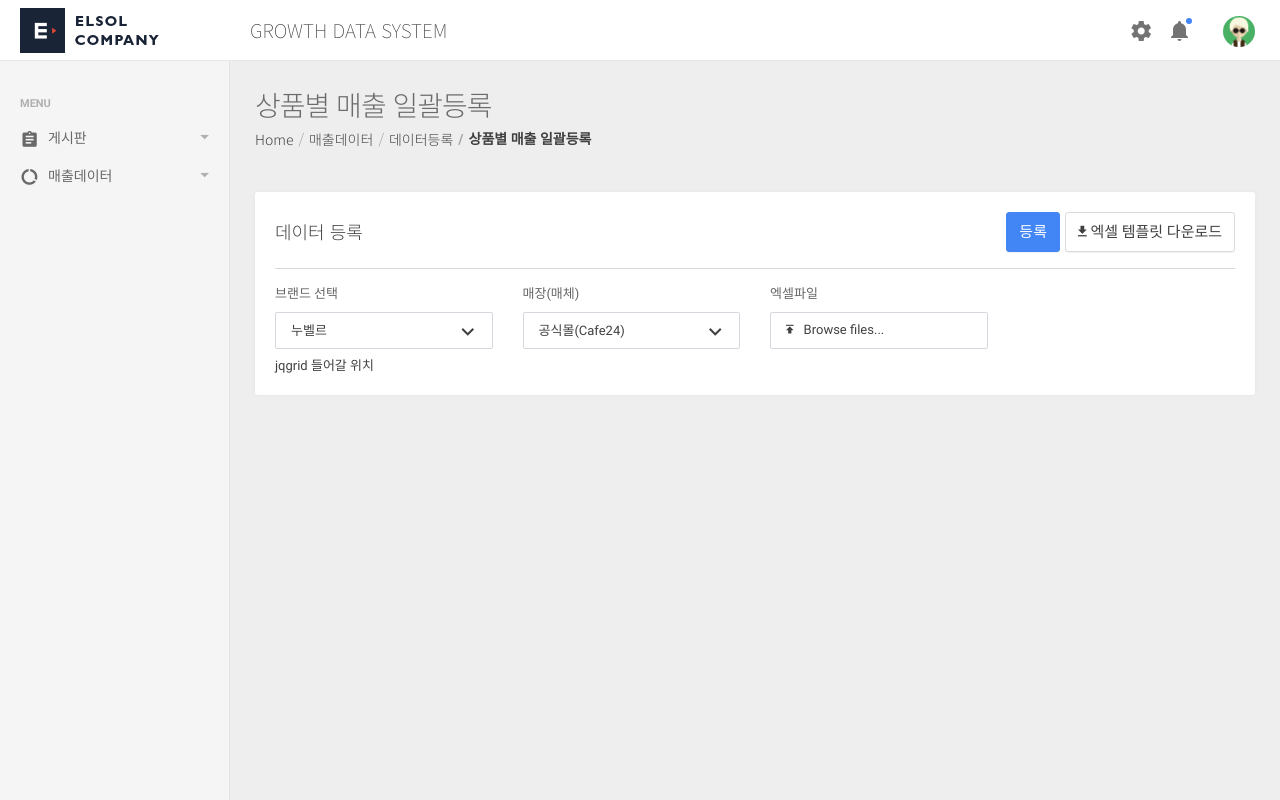
After one commit to elsolcom/gds-ui, a PHP site: page /batch.php in a window 1280 px wide. The commit adds this page. Run offline with PHP 8.4, Linux system fonts and the light colour scheme; some web fonts are replaced.

Commit message:
1. 퍼블리싱 : 매출데이터 > 데이터 등록 > 상품별 매출 일괄등록 2. 게시판 쓰기 > 상단의 설정탭의 버튼 그룹 위치 이동

```diff
--- a/html/assets/css/custom.css
+++ b/html/assets/css/custom.css
@@ -98,6 +98,7 @@ label {cursor:pointer}
 .text_left{text-align:left}
 .text_center{text-align:center}
 
+.flex_box {display:flex;display: -ms-flexbox}
 .justify_end {justify-content:flex-end;-ms-flex-pack: end}
 .justify_center {justify-content:center;-ms-flex-pack: center}
 .justify_around {justify-content:space-around}
@@ -114,10 +115,12 @@ label {cursor:pointer}
 .sender .author-detail-description {line-height: 1.5em}
 .sender .author-detail-description {font-size: 0.8462rem;color: #999999}
 .email-head-title {font-weight: 100}
-.email-compose-fields .attachments .inputfile + label {padding: 10px 20px}
+.inputfile.inputfile-sm + label {padding: 3.5px 15px}
+.inputfile.inputfile-md + label {padding: 10px 20px;font-size: 1.2rem}
 .custom-controls-stacked .custom-control {display: inline-block;margin-right: 1.1105rem}
 .datetimepicker.input-group {padding: 0}
 .accordion.accordion-sm .card-header button {font-size: 1.185rem}
+.card-header-flex {display: flex;justify-content: space-between;align-items: center}
 
 @media (max-width: 767.98px) {
   .table-responsive .table {min-width: 600px}
--- /dev/null
+++ b/html/batch.php
@@ -0,0 +1,115 @@
+<?php include("include/head.php"); ?>
+
+  <body>
+    <div class="be-wrapper">
+
+      <?php include("include/nav.php"); ?>
+
+      <?php include("include/sidebar.php"); ?>
+
+      <div class="be-content">
+        <div class="page-head">
+          <h2 class="page-head-title">상품별 매출 일괄등록</h2>
+          <nav aria-label="breadcrumb" role="navigation">
+            <ol class="breadcrumb page-head-nav">
+              <li class="breadcrumb-item">Home</li>
+              <li class="breadcrumb-item">매출데이터</li>
+              <li class="breadcrumb-item">데이터등록</li>
+              <li class="breadcrumb-item active">상품별 매출 일괄등록</li>
+            </ol>
+          </nav>
+        </div>
+        <div class="main-content container-fluid">
+          <div class="row">
+            <div class="col-md-12">
+              <div class="card">
+                <div class="card-header card-header-divider card-header-flex">데이터 등록
+                  <div>
+                    <button class="btn btn-lg btn-primary" type="submit">등록</button>
+                    <button class="btn btn-lg btn-secondary" type="button"><i class="mdi mdi-download"></i> 엑셀 템플릿 다운로드</button>
+                  </div>
+                </div>
+                <div class="card-body">
+                  <form>
+                    <div class="row">
+                      <div class="col-12 col-lg-12 col-xl-3">
+                        <label class="control-label" for="biz_area">브랜드 선택</label>
+                        <select id="biz_area" name="biz_area" class="select2 select2-sm">
+                          <option value="MELIKE">난이거</option>
+                          <option value="NBR" selected="">누벨르</option>
+                          <option value="RETTEB">리탭</option>
+                          <option value="BRD">블랑드</option>
+                          <option value="YS">영시</option>
+                          <option value="JMU">진마유</option>
+                          <option value="KMZ">카마존</option>
+                          <option value="COS">코스메리트</option>
+                        </select>
+                      </div>
+                      <div class="col-12 col-lg-12 col-xl-3">
+                        <label class="control-label" for="media">매장(매체)</label>
+                        <select id="media" name="media" class="select2 select2-sm">
+                          <option value="1">공식몰(Cafe24)</option>
+                          <option value="2">스토어팜</option>
+                          <option value="3">셀메이트</option>
+                          <option value="5">11번가</option>
+                          <option value="6">티몬</option>
+                          <option value="7">GS SHOP</option>
+                          <option value="8">CJ오쇼핑</option>
+                          <option value="9">지마켓</option>
+                          <option value="10">옥션</option>
+                          <option value="11">위메프</option>
+                          <option value="12">쿠팡</option>
+                          <option value="17">인터파크</option>
+                          <option value="26">사방넷</option>
+                          <option value="27">신세계몰</option>
+                          <option value="28">다이소몰</option>
+                          <option value="29">비즈마켓</option>
+                          <option value="30">하프클럽</option>
+                          <option value="31">스킨판다</option>
+                          <option value="32">이마트몰</option>
+                          <option value="51">리탭</option>
+                        </select>
+                      </div>
+                      <div class="col-12 col-lg-12 col-xl-3">
+                        <label class="control-label" for="file-1">엑셀파일</label>
+                        <input class="inputfile inputfile-sm" id="file-1" type="file" name="file-1" data-multiple-caption="{count} files selected" multiple>
+                        <label class="btn-secondary d-block" for="file-1"> <i class="mdi mdi-upload"></i><span>Browse files...</span></label>
+                      </div>
+                    </div>
+                  </form>
+                  <div>jqgrid 들어갈 위치</div>
+                </div>
+             </div>
+            </div>
+          </div>
+        </div>
+      </div>
+
+    </div><!-- be-wrapper -->
+    <script src="assets/lib/jquery/jquery.min.js" type="text/javascript"></script>
+    <script src="assets/lib/perfect-scrollbar/js/perfect-scrollbar.min.js" type="text/javascript"></script>
+    <script src="assets/lib/bootstrap/dist/js/bootstrap.bundle.min.js" type="text/javascript"></script>
+    <script src="assets/js/app.js" type="text/javascript"></script>
+
+    <!-- write -->
+    <script src="assets/lib/summernote/summernote-bs4.min.js" type="text/javascript"></script>
+    <script src="assets/lib/summernote/summernote-ext-beagle.js" type="text/javascript"></script>
+    <script src="assets/lib/select2/js/select2.min.js" type="text/javascript"></script>
+    <script src="assets/lib/select2/js/select2.full.min.js" type="text/javascript"></script>
+    <script src="assets/js/app-mail-compose.js" type="text/javascript"></script>
+
+    <!-- file -->
+    <script src="assets/lib/datetimepicker/js/bootstrap-datetimepicker.min.js" type="text/javascript"></script>
+    <script src="assets/lib/bootstrap-slider/bootstrap-slider.min.js" type="text/javascript"></script>
+    <script src="assets/js/app-form-elements.js" type="text/javascript"></script>
+
+    <script type="text/javascript">
+      $(document).ready(function(){
+      	//-initialize the javascript
+      	App.init();
+        App.mailCompose();
+        App.formElements();
+      });
+    </script>
+  </body>
+</html>
--- a/html/board-write.php
+++ b/html/board-write.php
@@ -35,7 +35,7 @@
               <div class="form-group row">
                 <label class="col-12 col-sm-1 col-form-label" for="file-1">첨부파일</label>
                 <div class="col-12 col-sm-6">
-                  <input class="inputfile" id="file-1" type="file" name="file-1" data-multiple-caption="{count} files selected" multiple>
+                  <input class="inputfile inputfile-md" id="file-1" type="file" name="file-1" data-multiple-caption="{count} files selected" multiple>
                   <label class="btn-secondary" for="file-1"> <i class="mdi mdi-upload"></i><span>Browse files...</span></label>
                 </div>
               </div>
--- a/html/include/sidebar.php
+++ b/html/include/sidebar.php
@@ -21,7 +21,11 @@
                           <li><a href="outside.php"><span>외부몰매출(상품별)</span></a></li>
                         </ul>
                       </li>
-                      <li><a href=""><span>데이터 등록</span></a></li>
+                      <li class="parent"><a href=""><span>데이터 등록</span></a>
+                        <ul class="sub-menu">
+                          <li><a href="batch.php"><span>상품별 매출 일괄등록</span></a></li>
+                        </ul>
+                      </li>
                     </ul>
                   </li>
                 </ul>
--- a/html/notice-write.php
+++ b/html/notice-write.php
@@ -35,7 +35,7 @@
               <div class="form-group row">
                 <label class="col-12 col-sm-1 col-form-label" for="file-1">첨부파일</label>
                 <div class="col-12 col-sm-6">
-                  <input class="inputfile" id="file-1" type="file" name="file-1" data-multiple-caption="{count} files selected" multiple>
+                  <input class="inputfile inputfile-md" id="file-1" type="file" name="file-1" data-multiple-caption="{count} files selected" multiple>
                   <label class="btn-secondary" for="file-1"> <i class="mdi mdi-upload"></i><span>Browse files...</span></label>
                 </div>
               </div>
```
Also changed, not shown: html/board-list.php (+25 -0 lines), html/outside.php (+8 -9 lines), html/overview.php (+7 -8 lines), html/total.php (+8 -9 lines).
